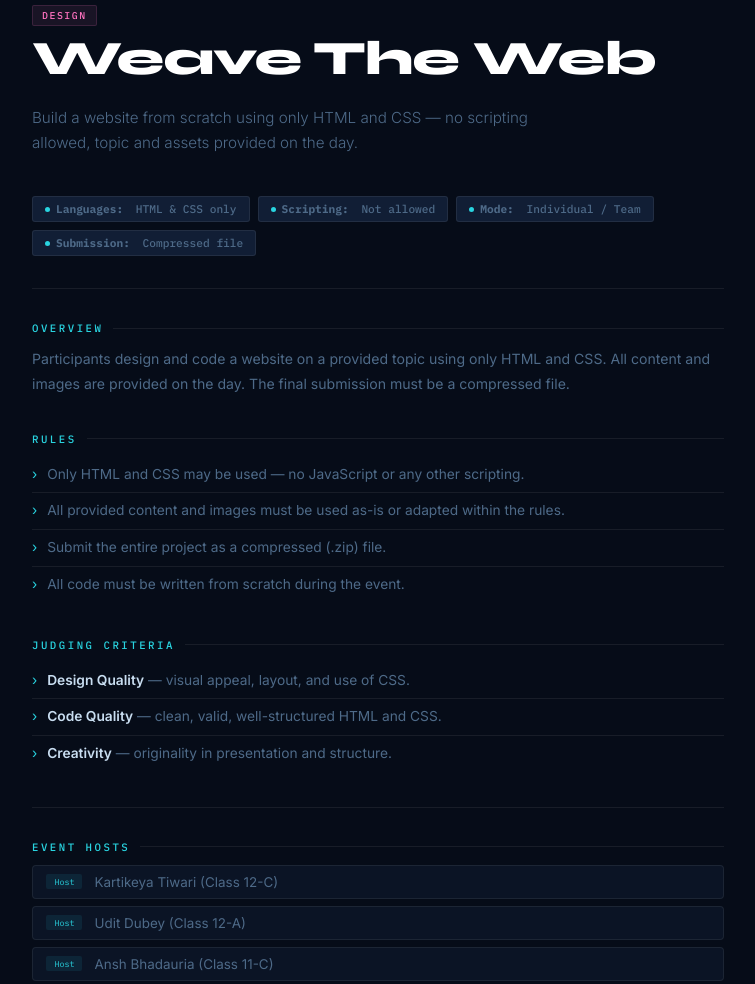
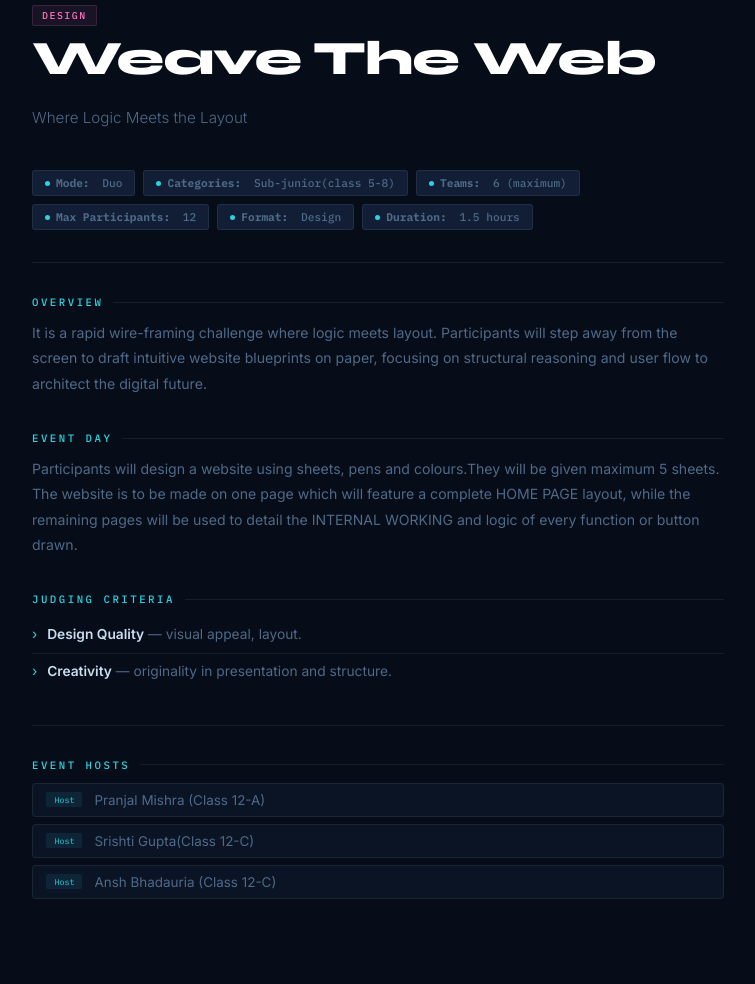
Before and after one commit to techquestvsec/test1, a plain HTML site: page events/weavetheweb.html in a window 1280 px wide. Shown: the part 167-1151 px from the top of the page, without its empty margins (262-1017 px from the left). Drawn offline with Linux system fonts and the light colour scheme.

Commit message:
Revise event details for Weave The Web
Updated event details for 'Weave The Web' including tagline, mode, categories, and judging criteria.

```diff
--- a/events/weavetheweb.html
+++ b/events/weavetheweb.html
@@ -21,34 +21,30 @@
   <div class="detail-header">
     <span class="cat cat-design detail-cat">Design</span>
     <h1 class="detail-title">Weave The Web</h1>
-    <p class="detail-tagline">Build a website from scratch using only HTML and CSS &mdash; no scripting allowed, topic and assets provided on the day.</p>
+    <p class="detail-tagline">Where Logic Meets the Layout</p>
   </div>
   <div class="meta-row">
-    <div class="meta-chip"><span class="dot"></span><b>Languages:</b>&nbsp;HTML &amp; CSS only</div>
-    <div class="meta-chip"><span class="dot"></span><b>Scripting:</b>&nbsp;Not allowed</div>
-    <div class="meta-chip"><span class="dot"></span><b>Mode:</b>&nbsp;Individual / Team</div>
-    <div class="meta-chip"><span class="dot"></span><b>Submission:</b>&nbsp;Compressed file</div>
+    <div class="meta-chip"><span class="dot"></span><b>Mode:</b>&nbsp;Duo</div>
+    <div class="meta-chip"><span class="dot"></span><b>Categories:</b>&nbsp;Sub-junior(class 5-8)</div>
+    <div class="meta-chip"><span class="dot"></span><b>Teams:</b>&nbsp;6 (maximum)</div>
+    <div class="meta-chip"><span class="dot"></span><b>Max Participants:</b>&nbsp;12</div>
+    <div class="meta-chip"><span class="dot"></span><b>Format:</b>&nbsp;Design</div>
+    <div class="meta-chip"><span class="dot"></span><b>Duration:</b>&nbsp;1.5 hours</div>
   </div>
   <div class="divider"></div>
 
   <div class="ds">
     <div class="ds-label">Overview</div>
-    <p>Participants design and code a website on a provided topic using only HTML and CSS. All content and images are provided on the day. The final submission must be a compressed file.</p>
+    <p>It is a rapid wire-framing challenge where logic meets layout. Participants will step away from the screen to draft intuitive website blueprints on paper, focusing on structural reasoning and user flow to architect the digital future.</p>
   </div>
   <div class="ds">
-    <div class="ds-label">Rules</div>
-    <ul>
-      <li>Only HTML and CSS may be used &mdash; no JavaScript or any other scripting.</li>
-      <li>All provided content and images must be used as-is or adapted within the rules.</li>
-      <li>Submit the entire project as a compressed (.zip) file.</li>
-      <li>All code must be written from scratch during the event.</li>
-      </ul>
+    <div class="ds-label">Event Day</div>
+    <p>Participants will design a website using sheets, pens and colours.They will be given maximum 5 sheets. The website is to be made on one page which will feature a complete HOME PAGE layout, while the remaining pages will be used to detail the INTERNAL WORKING and logic of every function or button drawn. </p>
   </div>
   <div class="ds">
     <div class="ds-label">Judging Criteria</div>
     <ul>
-      <li><b>Design Quality</b> &mdash; visual appeal, layout, and use of CSS.</li>
-      <li><b>Code Quality</b> &mdash; clean, valid, well-structured HTML and CSS.</li>
+      <li><b>Design Quality</b> &mdash; visual appeal, layout.</li>
       <li><b>Creativity</b> &mdash; originality in presentation and structure.</li>
       </ul>
   </div>
@@ -56,9 +52,9 @@
   <div class="ds">
     <div class="ds-label">Event Hosts</div>
     <div class="host-grid">
-      <div class="host-item"><span class="host-tag">Host</span>Kartikeya Tiwari (Class 12-C)</div>
-      <div class="host-item"><span class="host-tag">Host</span>Udit Dubey (Class 12-A)</div>
-      <div class="host-item"><span class="host-tag">Host</span>Ansh Bhadauria (Class 11-C)</div>
+      <div class="host-item"><span class="host-tag">Host</span>Pranjal Mishra (Class 12-A)</div>
+      <div class="host-item"><span class="host-tag">Host</span>Srishti Gupta(Class 12-C)</div>
+      <div class="host-item"><span class="host-tag">Host</span>Ansh Bhadauria (Class 12-C)</div>
     </div>
   </div>
 </div>
```
